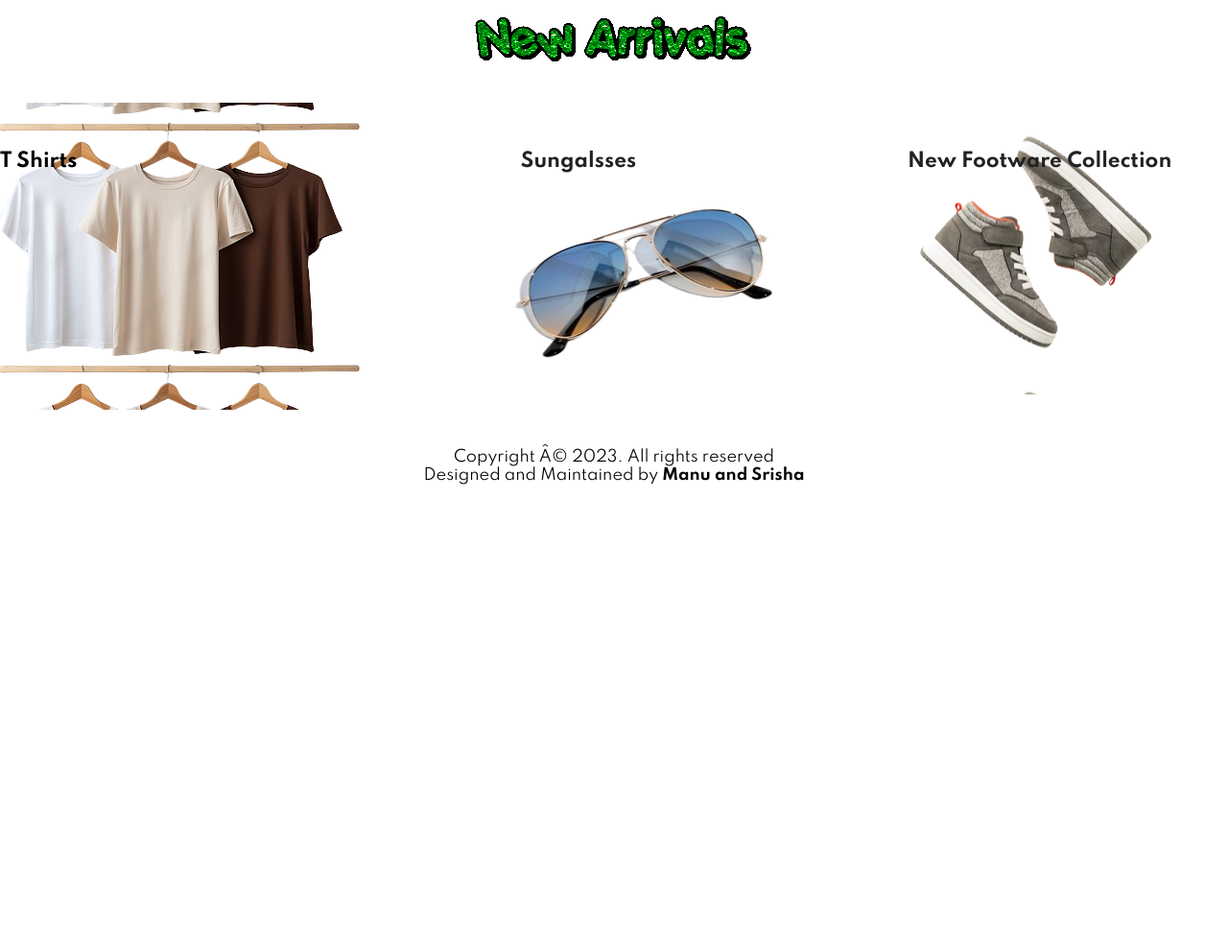
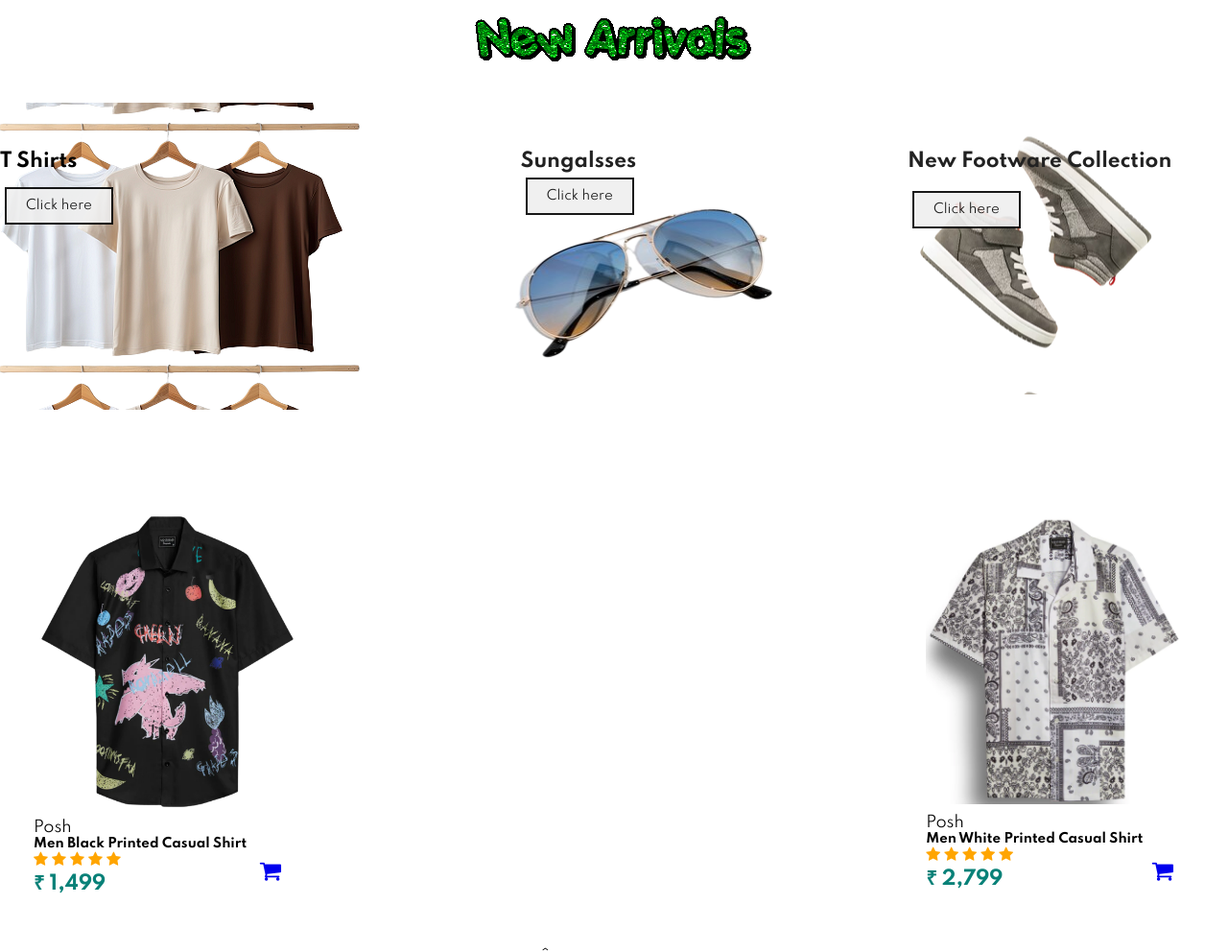
Before and after one commit to Manukl535/Ecommerce-website, a PHP site: page / in a window 1280 px wide. Shown: the part 3423-4415 px from the top of the page at 96% size. Before the commit the page ends 3928 px from the top, so only its background shows below. Run offline with PHP 8.4, Linux system fonts and the light colour scheme.

Commit message:
Changes in images

```diff
--- a/index.html
+++ b/index.html
@@ -350,22 +350,71 @@
                 <section id="buy1get1" class="section-m1">
                  <div class="buy1get1_box2">
 
-                    <a href="#"></a><h4><b>T Shirts</b></h4></a>
+                        <h4><b>T Shirts</b></h4>
+                        <a href="#"><button>Click here</button></a>
+
+
+
                 </div>
 
 
                 <div class="buy1get1_box3">
                     <h4><b>Sungalsses</b></h4>
-                    <a href="#"></a>
+                    <a href="#"><button>Click here</button></a>
                 </div>
 
                 <div class="buy1get1_box4">
                     <h4><b>New Footware Collection</b></h4>
                     <h3></h3>
-                    <a href="#"></a>
+                    <a href="#"><button>Click here</button></a>
                 </div>
 
 </section>
+<section id="Trending" class="section-p1">
+
+
+<div class="Collection2">
+        <div class="product2">
+           <a href="#"> <img src="Assets/shirt1-removebg-preview.png"></a>
+            <div class="description">
+                <span>Posh</span>
+                <h5>Men Black Printed Casual Shirt</h5>
+
+                <div class="rating">
+                        <span class="fa fa-star checked"></span>
+                        <span class="fa fa-star checked"></span>
+                        <span class="fa fa-star checked"></span>
+                        <span class="fa fa-star checked"></span>
+                        <span class="fa fa-star checked"></span>
+                </div>
+
+            <h4>&#8377; 1,499 </h4>
+            </div>
+
+        <a href="#"><i style="font-size:24px" class="fa">&#xf07a;</i></a><!--cart-->
+    </div>
+
+    <div class="product2">
+        <a href="#"><img src="Assets/shirt2.png"></a>
+        <div class="description">
+            <span>Posh</span>
+            <h5>Men White Printed Casual Shirt</h5>
+
+            <div class="rating">
+                    <span class="fa fa-star checked"></span>
+                    <span class="fa fa-star checked"></span>
+                    <span class="fa fa-star checked"></span>
+                    <span class="fa fa-star checked"></span>
+                    <span class="fa fa-star checked"></span>
+            </div>
+
+        <h4>&#8377; 2,799 </h4>
+        </div>
+
+    <a href="#"><i style="font-size:24px" class="fa">&#xf07a;</i></a><!--cart-->
+</div>
+</section>
+
              <!--Footer section-->
         <div class="footer-contactus">
 
--- a/styles.css
+++ b/styles.css
@@ -353,6 +353,21 @@ font-weight: 300px;
   text-align: start;
   margin-left: -50px;
 }
+#buy1get1 .buy1get1_box2 button{
+  text-decoration: none;
+  background: color 0; ;
+  border: 10px;
+  padding: 10px 20px 10px 40px;
+  border: 2px double black;
+  list-style-type: none;
+  margin: 5px;
+  padding-top: 10px;
+  padding-right: 20px;
+  padding-bottom: 10px;
+  padding-left: 20px;
+  opacity: 0.9;
+  color: black;
+}
 
 #buy1get1 .buy1get1_box2 h4{
 padding-bottom: 10px;
@@ -372,6 +387,21 @@ color:black;
   text-align: start;
 
 }
+#buy1get1 .buy1get1_box3 button{
+  text-decoration: none;
+  background: color 0; ;
+  border: 10px;
+  padding: 10px 20px 10px 40px;
+  border: 2px double black;
+  list-style-type: none;
+  margin: 5px;
+  padding-top: 10px;
+  padding-right: 20px;
+  padding-bottom: 10px;
+  padding-left: 20px;
+  opacity: 0.9;
+  color: black;
+}
 #buy1get1 .buy1get1_box4{
 
   background-image: url("Assets/footware21.png");
@@ -383,3 +413,18 @@ color:black;
   text-align: start;
   margin-left: -50px;
 }
+#buy1get1 .buy1get1_box4 button{
+  text-decoration: none;
+  background: color 0; ;
+  border: 10px;
+  padding: 10px 20px 10px 40px;
+  border: 2px double black;
+  list-style-type: none;
+  margin: 5px;
+  padding-top: 10px;
+  padding-right: 20px;
+  padding-bottom: 10px;
+  padding-left: 20px;
+  opacity: 0.9;
+  color: black;
+}
```
